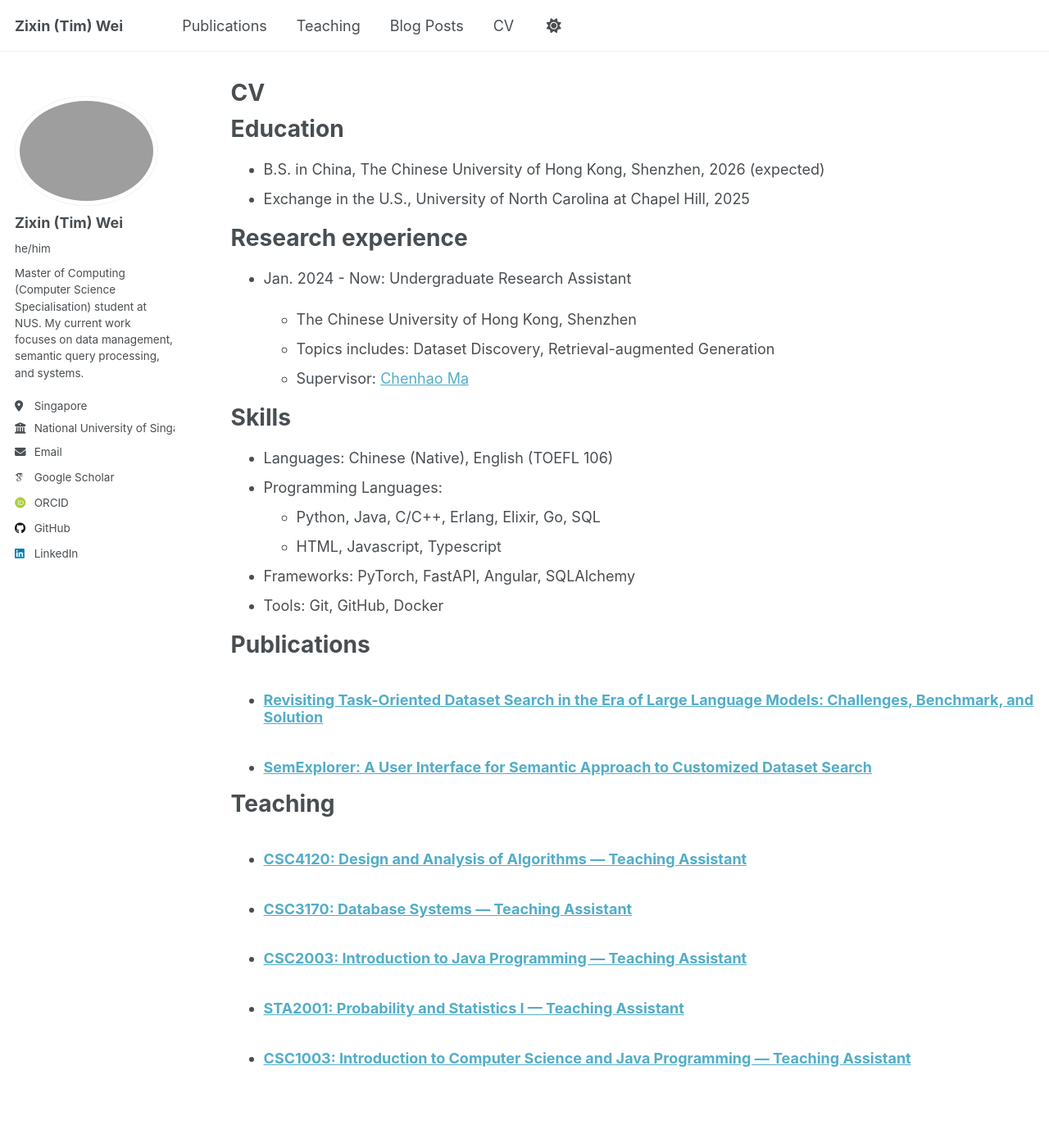
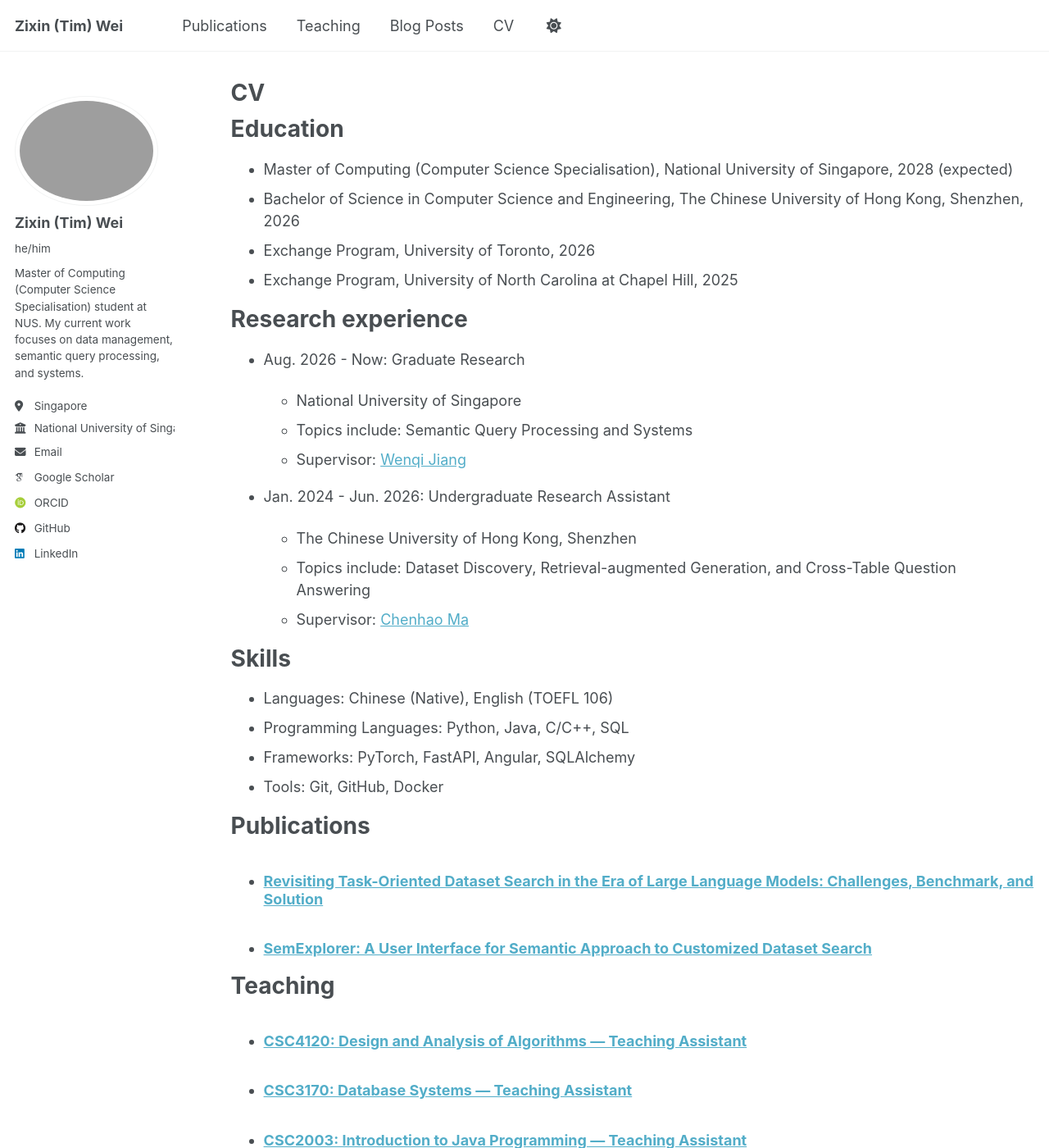
Before and after one commit to zixinwei/zixinwei.github.io, a Jekyll site: the page built from _pages/cv.md, in a window 1280 px wide and 1400 px high. Shown: the whole window at 82% size. Built offline with Jekyll 4.4.1, drawn with Linux system fonts in a browser that asks for light colours; some web fonts are replaced; a script that is not in the unit is left out.

Commit message:
Update CV for NUS

```diff
--- a/_pages/cv.md
+++ b/_pages/cv.md
@@ -11,23 +11,29 @@ redirect_from:
 
 # Education
 
-- B.S. in China, The Chinese University of Hong Kong, Shenzhen, 2026 (expected)
-- Exchange in the U.S., University of North Carolina at Chapel Hill, 2025
+- Master of Computing (Computer Science Specialisation), National University of Singapore, 2028 (expected)
+- Bachelor of Science in Computer Science and Engineering, The Chinese University of Hong Kong, Shenzhen, 2026
+- Exchange Program, University of Toronto, 2026
+- Exchange Program, University of North Carolina at Chapel Hill, 2025
 
 # Research experience
 
-- Jan. 2024 - Now: Undergraduate Research Assistant
+- Aug. 2026 - Now: Graduate Research
+
+  - National University of Singapore
+  - Topics include: Semantic Query Processing and Systems
+  - Supervisor: [Wenqi Jiang](https://wenqijiang.github.io/)
+
+- Jan. 2024 - Jun. 2026: Undergraduate Research Assistant
 
   - The Chinese University of Hong Kong, Shenzhen
-  - Topics includes: Dataset Discovery, Retrieval-augmented Generation
+  - Topics include: Dataset Discovery, Retrieval-augmented Generation, and Cross-Table Question Answering
   - Supervisor: [Chenhao Ma](https://chenhao-ma.github.io/)
 
 # Skills
 
 - Languages: Chinese (Native), English (TOEFL 106)
-- Programming Languages:
-  - Python, Java, C/C++, Erlang, Elixir, Go, SQL
-  - HTML, Javascript, Typescript
+- Programming Languages: Python, Java, C/C++, SQL
 - Frameworks: PyTorch, FastAPI, Angular, SQLAlchemy
 - Tools: Git, GitHub, Docker
 
```
